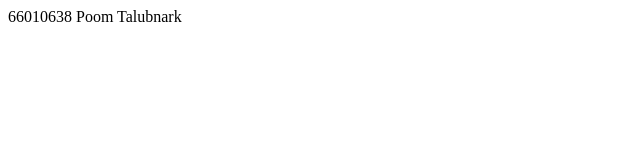
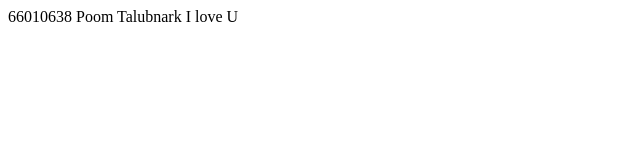
Before and after one commit to PoomTalubnark/git101, a plain HTML site: page index.html in a window 1280 px wide. Shown: the full height of the page, 0-640 px from the left. Drawn offline with Linux system fonts and the light colour scheme.

Commit message:
Update index.html

```diff
--- a/index.html
+++ b/index.html
@@ -6,6 +6,6 @@
     <title>Document</title>
 </head>
 <body>
-    66010638 Poom Talubnark
+    66010638 Poom Talubnark I love U
 </body>
 </html>
```
